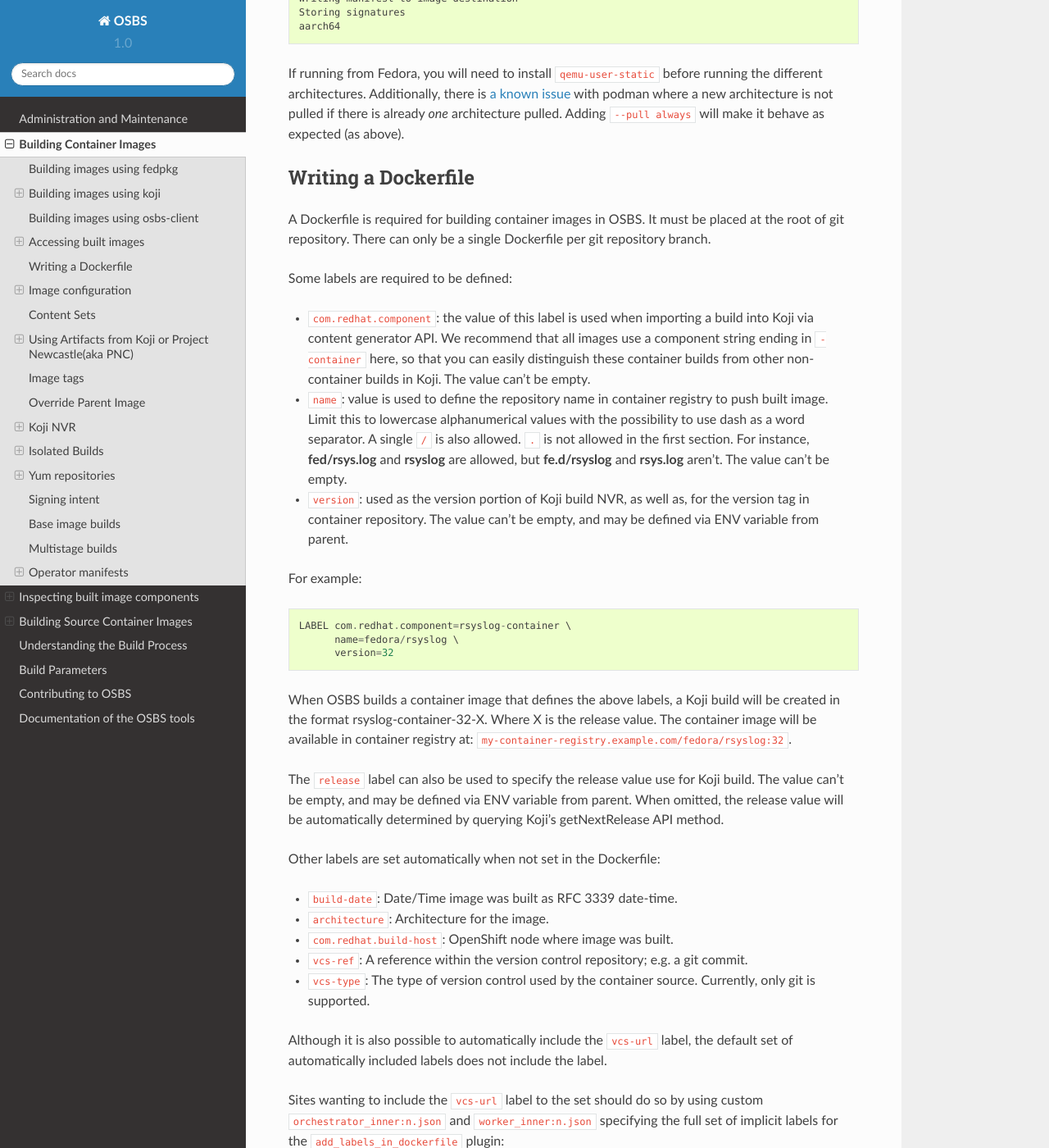
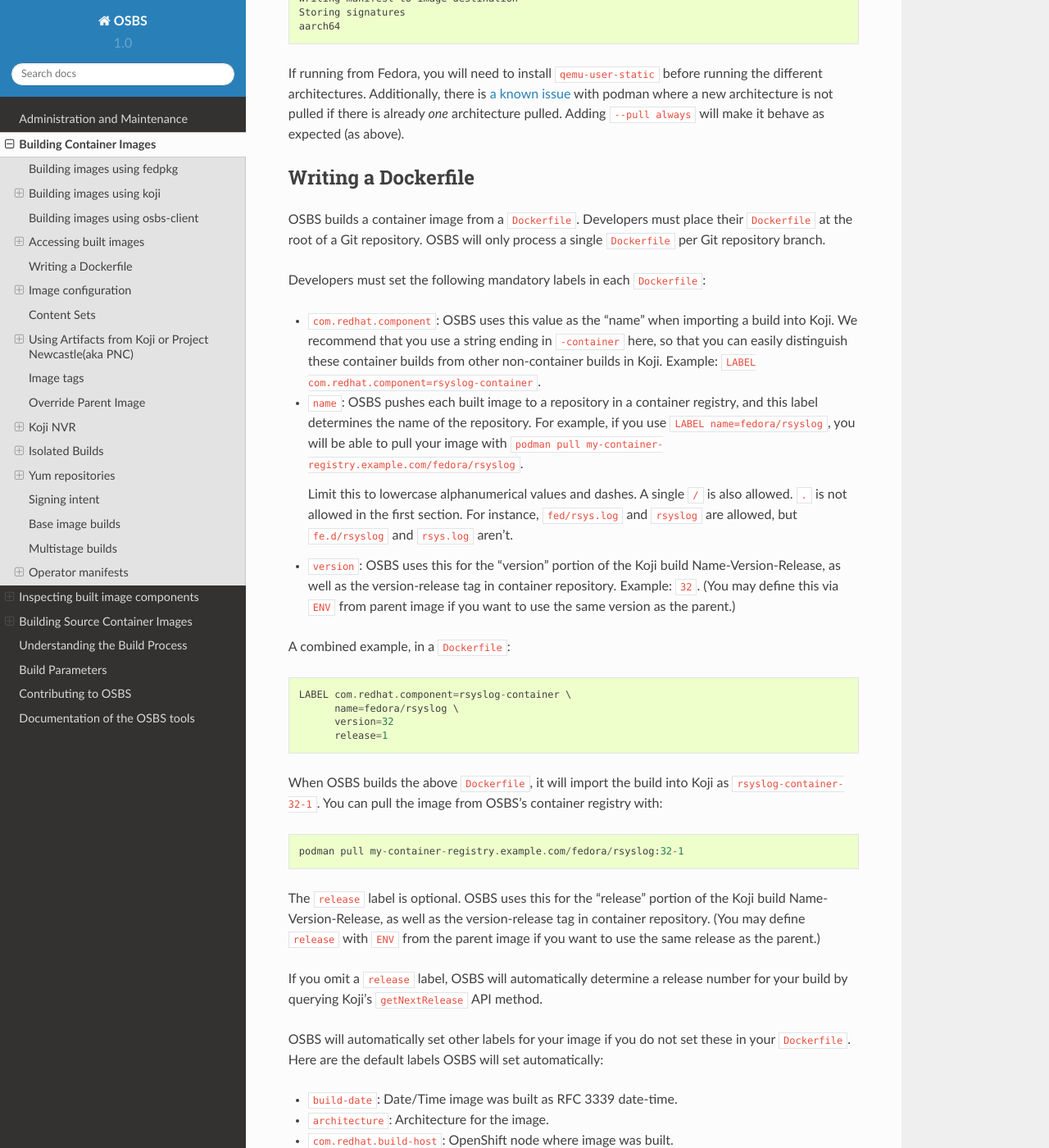
Before and after one commit to containerbuildsystem/osbs-docs, a Sphinx documentation site: the page built from docs/users.rst, in a window 1280 px wide and 1400 px high, scrolled down 4637 px. Shown: the whole window at 82% size. Built offline with Sphinx 7.4.7 and the Read the Docs theme 2.0.0, drawn with Linux system fonts in a browser that asks for light colours; some of the changed text lies outside the part shown.

Commit message:
users: rewrite "Writing a Dockerfile"
Simplify the text in the "Writing a Dockerfile" section to use the
active voice, clarify who does what ("OSBS" vs human "developers" vs
human "administrators"), remove unnecessary verbiage, and unify examples.

Signed-off-by: Ken Dreyer <kdreyer@redhat.com>

```diff
--- a/docs/users.rst
+++ b/docs/users.rst
@@ -251,44 +251,57 @@ as expected (as above).
 Writing a Dockerfile
 --------------------
 
-A Dockerfile is required for building container images in OSBS. It must be
-placed at the root of git repository. There can only be a single Dockerfile per
-git repository branch.
-
-Some labels are required to be defined:
-
-- ``com.redhat.component``: the value of this label is used when importing a
-  build into Koji via content generator API. We recommend that all images use
-  a component string ending in ``-container`` here, so that you can easily
-  distinguish these container builds from other non-container builds in Koji.
-  The value can't be empty.
-- ``name``: value is used to define the repository name in container registry to
-  push built image. Limit this to lowercase alphanumerical values with the
-  possibility to use dash as a word separator. A single ``/`` is also allowed.
-  ``.`` is not allowed in the first section. For instance, **fed/rsys.log** and
-  **rsyslog** are allowed, but **fe.d/rsyslog** and **rsys.log** aren't.
-  The value can't be empty.
-- ``version``: used as the version portion of Koji build NVR, as well as, for
-  the version tag in container repository.
-  The value can't be empty, and may be defined via ENV variable from parent.
-
-For example::
+OSBS builds a container image from a ``Dockerfile``. Developers must place
+their ``Dockerfile`` at the root of a Git repository. OSBS will only process a
+single ``Dockerfile`` per Git repository branch.
+
+Developers must set the following mandatory labels in each ``Dockerfile``:
+
+- ``com.redhat.component``: OSBS uses this value as the "name" when importing
+  a build into Koji. We recommend that you use a string ending in
+  ``-container`` here, so that you can easily distinguish these container
+  builds from other non-container builds in Koji. Example:
+  ``LABEL com.redhat.component=rsyslog-container``.
+
+- ``name``: OSBS pushes each built image to a repository in a container
+  registry, and this label determines the name of the repository. For example,
+  if you use ``LABEL name=fedora/rsyslog``, you will be able to pull your
+  image with ``podman pull my-container-registry.example.com/fedora/rsyslog``.
+
+  Limit this to lowercase alphanumerical values and dashes.  A single ``/`` is
+  also allowed.  ``.`` is not allowed in the first section.  For instance,
+  ``fed/rsys.log`` and ``rsyslog`` are allowed, but ``fe.d/rsyslog`` and
+  ``rsys.log`` aren't.
+
+- ``version``: OSBS uses this for the "version" portion of the Koji build
+  Name-Version-Release, as well as the version-release tag in container
+  repository.  Example: ``32``. (You may define this via ``ENV`` from parent
+  image if you want to use the same version as the parent.)
+
+A combined example, in a ``Dockerfile``::
 
     LABEL com.redhat.component=rsyslog-container \
           name=fedora/rsyslog \
           version=32
-
-When OSBS builds a container image that defines the above labels, a Koji build
-will be created in the format rsyslog-container-32-X. Where X is the release
-value.  The container image will be available in container registry at:
-``my-container-registry.example.com/fedora/rsyslog:32``.
-
-The ``release`` label can also be used to specify the release value use for Koji
-build. The value can't be empty, and may be defined via ENV variable from parent.
-When omitted, the release value will be automatically determined by
-querying Koji's getNextRelease API method.
-
-Other labels are set automatically when not set in the Dockerfile:
+          release=1
+
+When OSBS builds the above ``Dockerfile``, it will import the build into Koji
+as ``rsyslog-container-32-1``. You can pull the image from OSBS's container
+registry with::
+
+    podman pull my-container-registry.example.com/fedora/rsyslog:32-1
+
+The ``release`` label is optional. OSBS uses this for the "release" portion of
+the Koji build Name-Version-Release, as well as the version-release tag in
+container repository.  (You may define ``release`` with ``ENV``
+from the parent image if you want to use the same release as the parent.)
+
+If you omit a ``release`` label, OSBS will automatically determine a release
+number for your build by querying Koji's ``getNextRelease`` API method.
+
+OSBS will automatically set other labels for your image if you do not
+set these in your ``Dockerfile``. Here are the default labels OSBS will set
+automatically:
 
 - ``build-date``: Date/Time image was built as RFC 3339 date-time.
 - ``architecture``: Architecture for the image.
@@ -296,12 +309,11 @@ Other labels are set automatically when not set in the Dockerfile:
 - ``vcs-ref``: A reference within the version control repository; e.g. a git commit.
 - ``vcs-type``: The type of version control used by the container source. Currently, only git is supported.
 
-Although it is also possible to automatically include the ``vcs-url`` label, the default set
-of automatically included labels does not include the label.
-
-Sites wanting to include the ``vcs-url`` label to the set should do so by using custom
-``orchestrator_inner:n.json`` and ``worker_inner:n.json`` specifying the full set of implicit labels
-for the ``add_labels_in_dockerfile`` plugin::
+OSBS administrators can also automatically include other labels such as
+``vcs-url``. If you are an OSBS administrator and you want to include the
+``vcs-url`` label, do so by using custom ``orchestrator_inner:n.json`` and
+``worker_inner:n.json``, specifying the full set of implicit labels for the
+``add_labels_in_dockerfile`` plugin::
 
     {
       "args": {
@@ -310,8 +322,8 @@ for the ``add_labels_in_dockerfile`` plugin::
       "name": "add_labels_in_dockerfile"
     },
 
-Finally, it is also possible to set additional labels through the reactor
-configuration, by setting the label key values in ``image_labels``.
+Finally, OSBS administrators may also set additional labels through the
+reactor configuration, by setting the label key values in ``image_labels``.
 
 
 .. _image-configuration:
```
